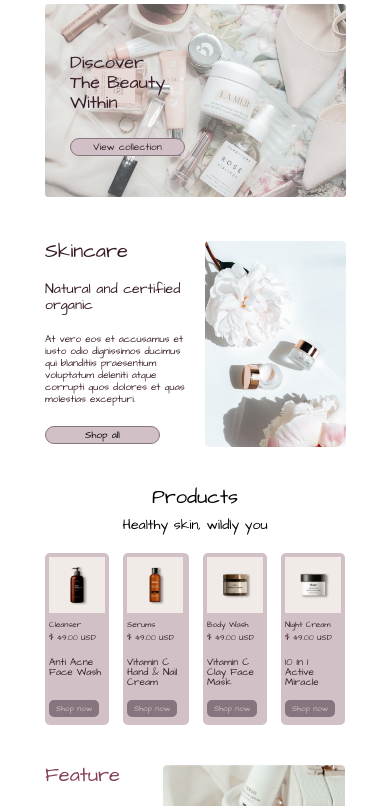
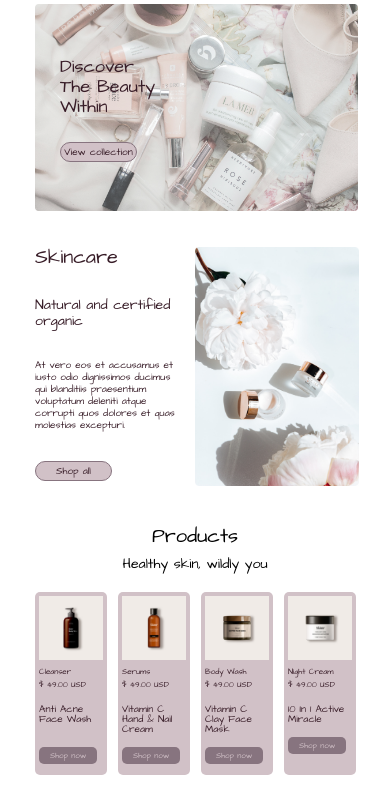
Before and after one commit to viktorius6443/rose, a plain HTML site: page index.html in a window 390 px wide. Shown: the part 44-850 px from the top of the page. Drawn offline with Linux system fonts and the light colour scheme.

Commit message:
Add files via upload

```diff
--- a/style.css
+++ b/style.css
@@ -15,6 +15,7 @@
     border-radius: 12px;
     border: 1px solid #87747F;
     background: #D1C1C7;
+    color: #371C27;
 }
 
 .button:hover{
@@ -946,12 +947,12 @@
 
 @media screen and (max-width: 760px) {
     .container{
-        max-width: 300px;
+        max-width: 320px;
     }
 
     .button{
-        padding: 1px 3px;
-        width: 115px;
+        padding: 2px 3px;
+        width: 77px;
         font-size: 10px;
         border-radius: 12px;
     }
@@ -994,14 +995,14 @@
     }
 
     .main img{
-        height: 193px;
+        height: 207px;
     }
 
     .main-title{
         font-size: 18px;
         line-height: 20px;
         width: 102px;
-        margin-top: -147px;
+        margin-top: -157px;
         margin-left: 25px;
     }
 
@@ -1016,11 +1017,11 @@
     }
 
     .skincare img{
-        height: 206px;
+        height: 239px;
     }
 
     .skin-title2{
-        margin: 20px 0;
+        margin: 30px 0;
         width: 160px;
     }
 
@@ -1028,11 +1029,11 @@
         font-size: 10px;
         line-height: 12px;
         width: 146px;
-        margin-bottom: 20px;
+        margin-bottom: 30px;
     }
 
     .products{
-        max-width: 300px;
+        max-width: 320px;
         margin-bottom: 40px;
     }
 
@@ -1045,15 +1046,15 @@
     }
 
     .product{
-        gap: 14px;
+        gap: 11px;
     }
 
     .product-item img{
-        height: 56px;
+        height: 64px;
     }
 
     .product-item{
-        height: 164px;
+        height: 175px;
         padding: 4px;
         border-radius: 5px;
     }
@@ -1079,7 +1080,7 @@
 
     .product-button{
         font-size: 8px;
-        padding: 3px 7px;
+        padding: 3px 11px;
     }
 
     .btn{
@@ -1106,7 +1107,7 @@
     }
 
     .feature-frames{
-        gap: 16px;
+        gap: 18px;
         margin-top: 50px;
         margin-bottom: 50px;
     }
@@ -1116,7 +1117,7 @@
     }
 
     .feature-img img{
-        height: 7px;
+        height: 8px;
     }
 
     .image img{
@@ -1139,7 +1140,7 @@
     }
 
     .blogs{
-        gap: 4px;
+        gap: 12px;
     }
 
     .blog-item{
@@ -1167,7 +1168,6 @@
         gap: 25px;
         padding: 13px 13px;
     }
-
 
     .text{
         font-size: 3px;
```
